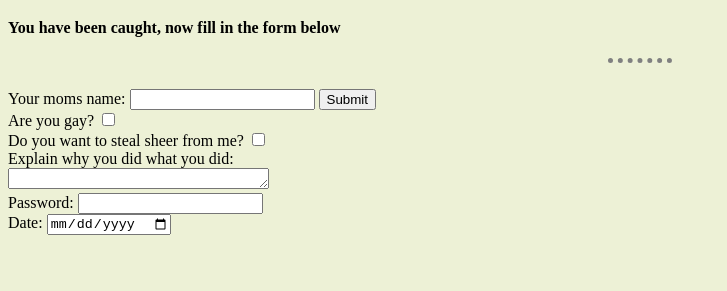
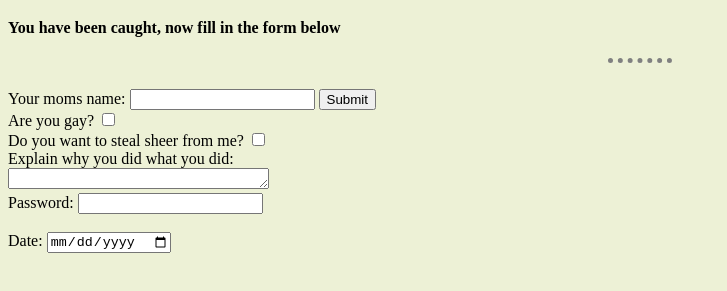
Before and after one commit to saadaanlqt/random-fun-website, a plain HTML site: page sheer.html in a window 1280 px wide. Shown: the part 61-352 px from the top of the page, without its empty margins (0-727 px from the left). Drawn offline with Linux system fonts and the light colour scheme.

Commit message:
Update sheer.html

```diff
--- a/sheer.html
+++ b/sheer.html
@@ -22,7 +22,7 @@
     <label>Explain why you did what you did:</label> <br>
     <textarea name="" cols="30" rows="1"></textarea> <br>
     <label for="password">Password:</label>
-    <input type="password"><br>
+    <input type="password"><br><br>
  <label>Date:</label>
     <input type="date" name="" value="">
 </form>
```
